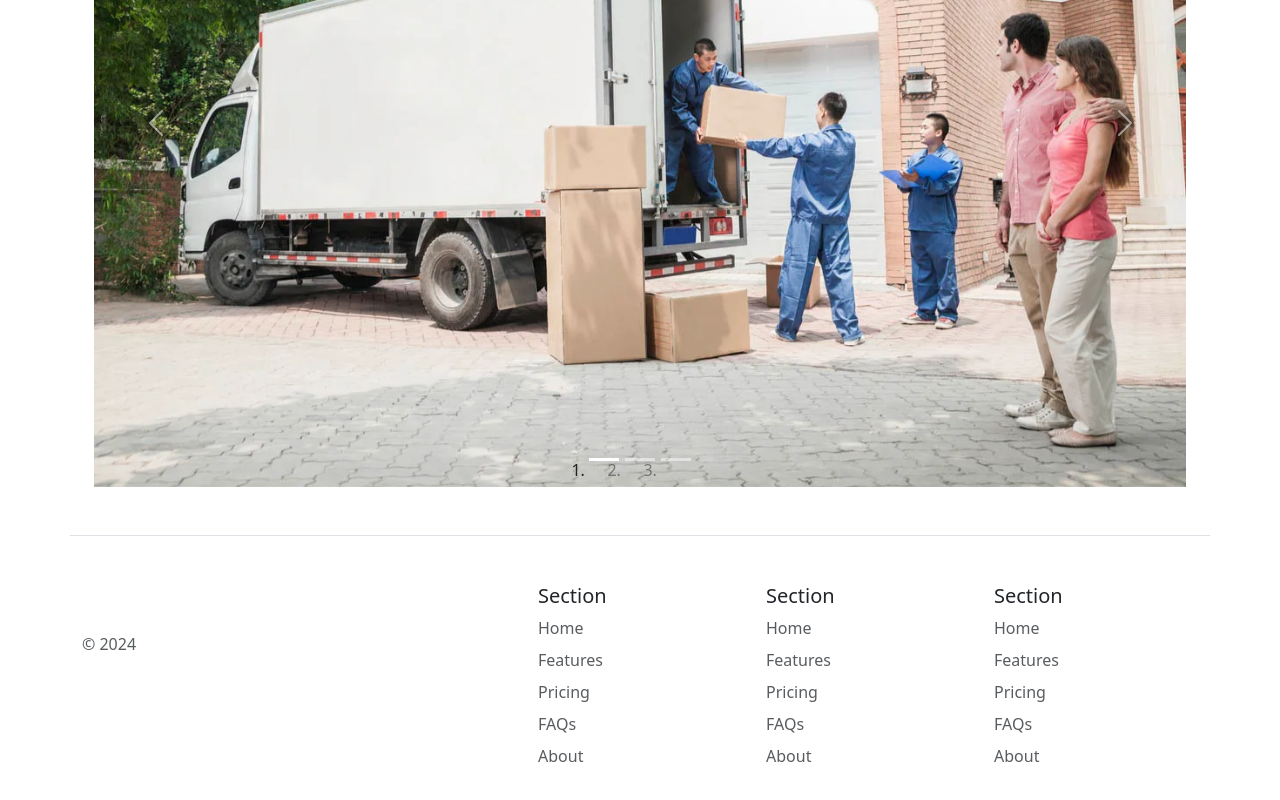
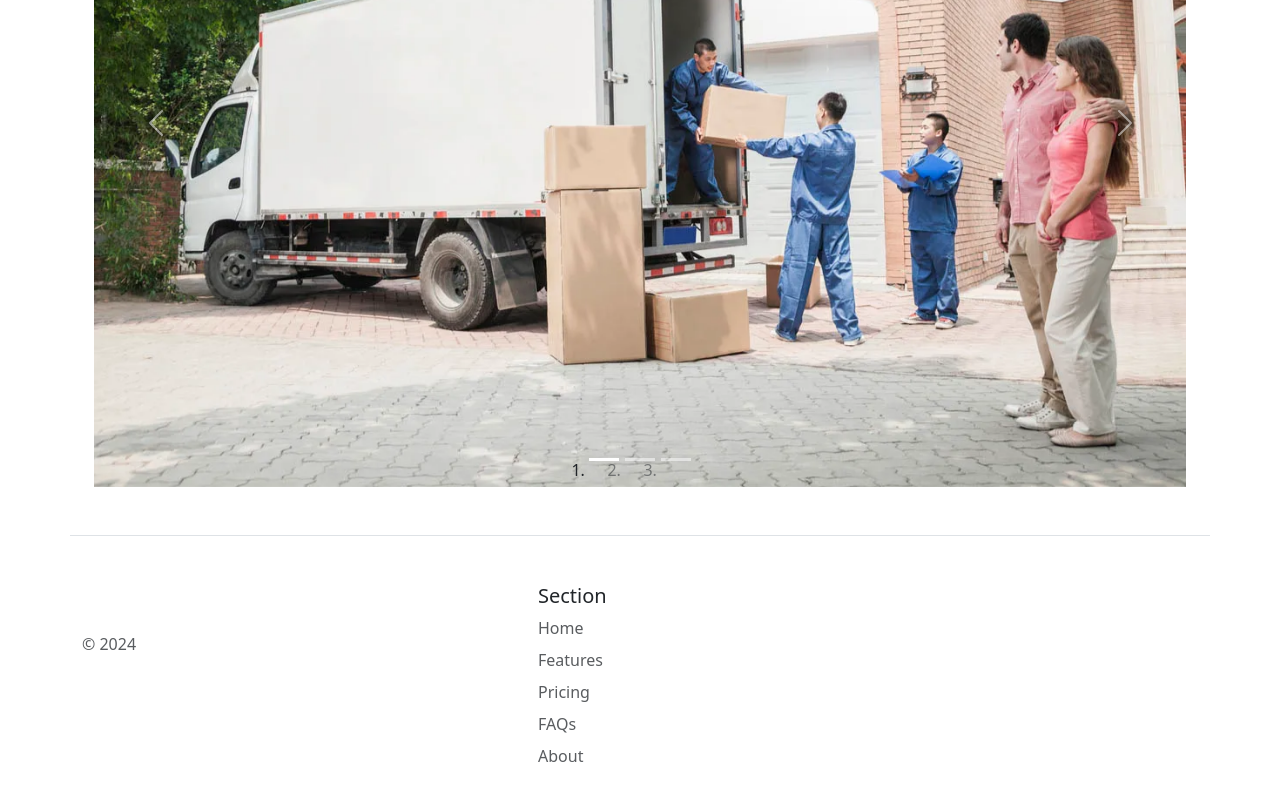
Before and after one commit to anansi-1/moving-company-bootstrap, a plain HTML site: page index.html in a window 1280 px wide. Shown: the part 1635-2435 px from the top of the page. Drawn offline with nearby package versions, Linux system fonts and the light colour scheme.

Commit message:
fixed duplicates

```diff
--- a/index.html
+++ b/index.html
@@ -156,27 +156,7 @@ id="carouselExampleIndicators" class="carousel slide container px-4 py-0" data-b
 
     </div>
 
-    <div class="col">
-      <h5>Section</h5>
-      <ul class="nav flex-column">
-        <li class="nav-item mb-2"><a href="#" class="nav-link p-0 text-muted">Home</a></li>
-        <li class="nav-item mb-2"><a href="#" class="nav-link p-0 text-muted">Features</a></li>
-        <li class="nav-item mb-2"><a href="#" class="nav-link p-0 text-muted">Pricing</a></li>
-        <li class="nav-item mb-2"><a href="#" class="nav-link p-0 text-muted">FAQs</a></li>
-        <li class="nav-item mb-2"><a href="#" class="nav-link p-0 text-muted">About</a></li>
-      </ul>
-    </div>
 
-    <div class="col">
-      <h5>Section</h5>
-      <ul class="nav flex-column">
-        <li class="nav-item mb-2"><a href="#" class="nav-link p-0 text-muted">Home</a></li>
-        <li class="nav-item mb-2"><a href="#" class="nav-link p-0 text-muted">Features</a></li>
-        <li class="nav-item mb-2"><a href="#" class="nav-link p-0 text-muted">Pricing</a></li>
-        <li class="nav-item mb-2"><a href="#" class="nav-link p-0 text-muted">FAQs</a></li>
-        <li class="nav-item mb-2"><a href="#" class="nav-link p-0 text-muted">About</a></li>
-      </ul>
-    </div>
 
     <div class="col">
       <h5>Section</h5>
```
